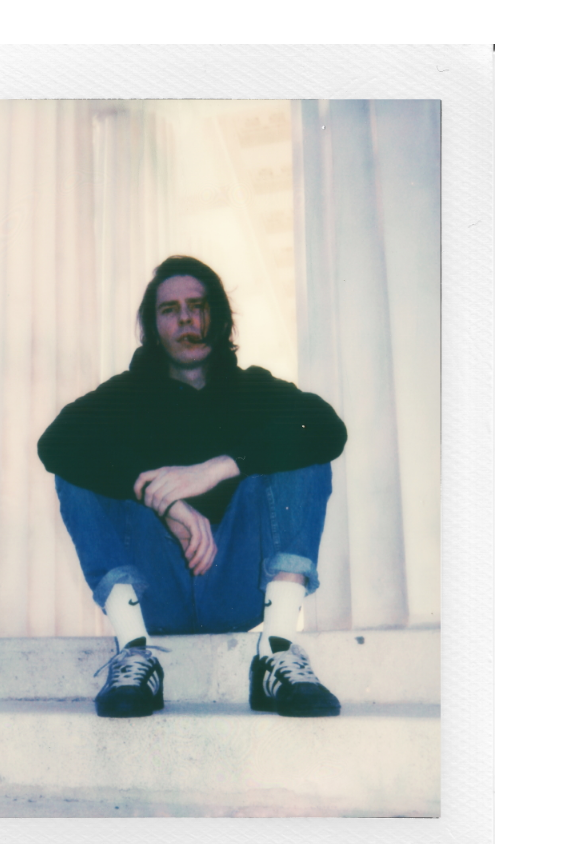
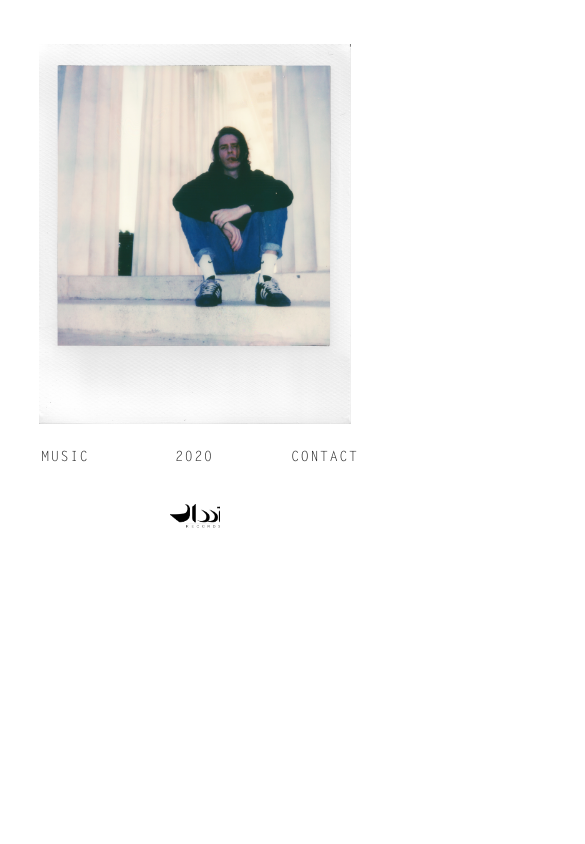
Before and after one commit to grstg14/iamlavers, a Vue app: page / in a window 390 px wide. Shown: the top 844 px of the page, 585 px wide, since content can reach past the window. Built offline with nearby package versions, Linux system fonts and the light colour scheme.

Commit message:
fixed mobile

```diff
--- a/src/App.vue
+++ b/src/App.vue
@@ -2,7 +2,6 @@
 <div>
   <transition name="fade">
   <v-app
-  :key="setup"
   v-show="show"
   class="setup"
   >
@@ -10,9 +9,9 @@
     <v-content>
       <v-container>
         <v-row>
-        <v-col lg="4" cols="0" />
+        <v-col lg="4" cols="0" xs="0" s="0"/>
 
-        <v-col lg="4" cols="12">
+        <v-col lg="4" cols="12" xs="12" s="12">
           <v-row justify="center" :class="marginTop">
             <router-view>
               <Home />
@@ -27,7 +26,7 @@
             <FooterLogos />
           </v-row>
         </v-col>
-        <v-col lg="4" cols="0"/>
+        <v-col lg="4" cols="0" xs="0" s="0"/>
         </v-row>
       </v-container>
 
--- a/src/views/Home.vue
+++ b/src/views/Home.vue
@@ -1,8 +1,7 @@
 <template>
-  <div>
-    <div :style="{'max-width': maxWidthImg }" v-if="showArtwork">
-      <v-img id="artwork" max-width="100%" :src="require('@/assets/artwork.jpg')" />
-    </div>
+  <div :style="{'max-width': maxWidthImg }">
+    <center>
+    <v-img id="" max-width="100%" :src="require('@/assets/artwork.jpg')" /></center>
   </div>
 </template>
 
@@ -16,15 +15,6 @@ export default {
     Naviation
   },
 
-  data() {
-    return {
-      showArtwork: false
-    }
-  },
-
-  mounted() {
-    this.showArtwork = true;
-  },
 
   computed: {
     maxWidthImg() {
```
